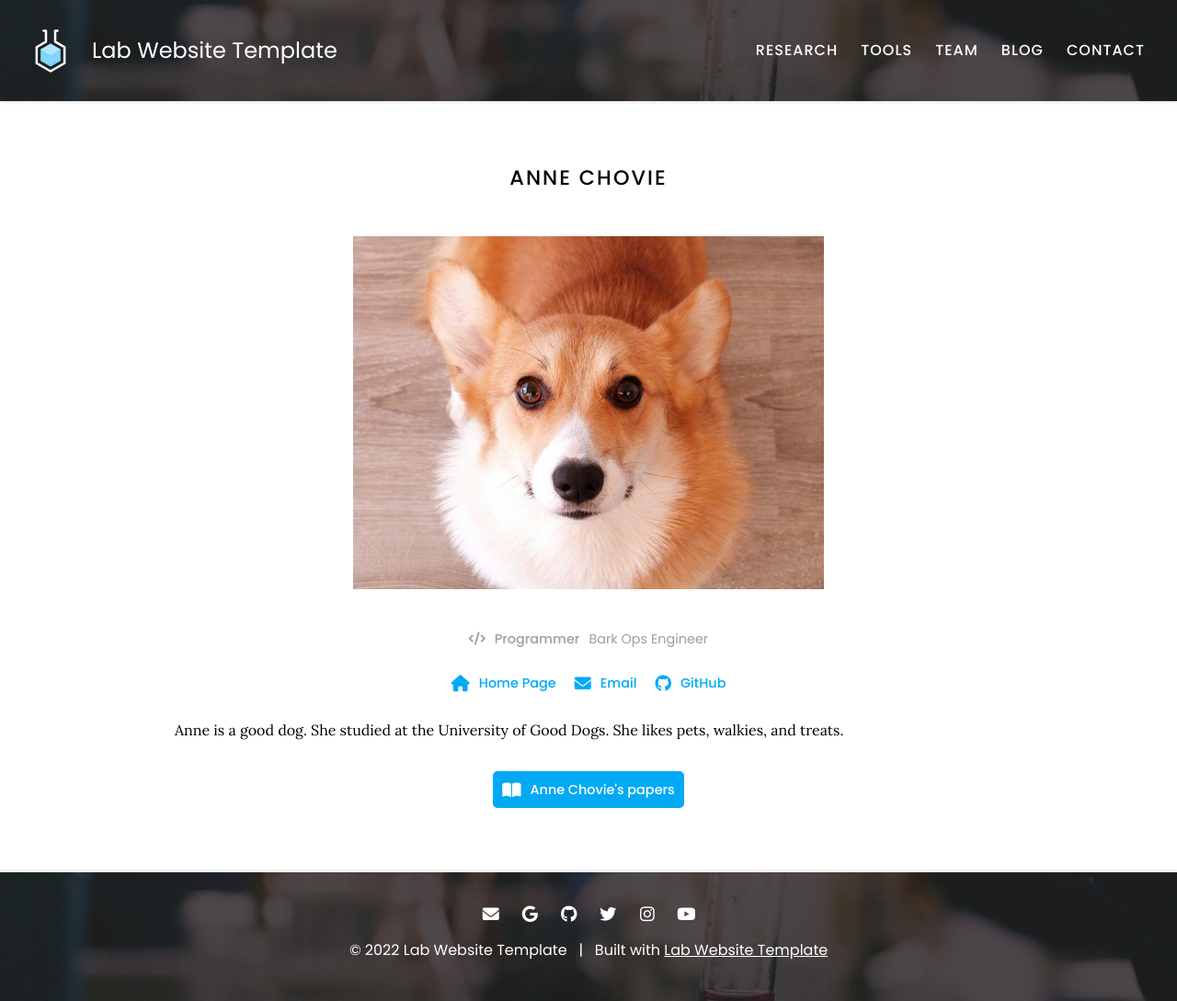
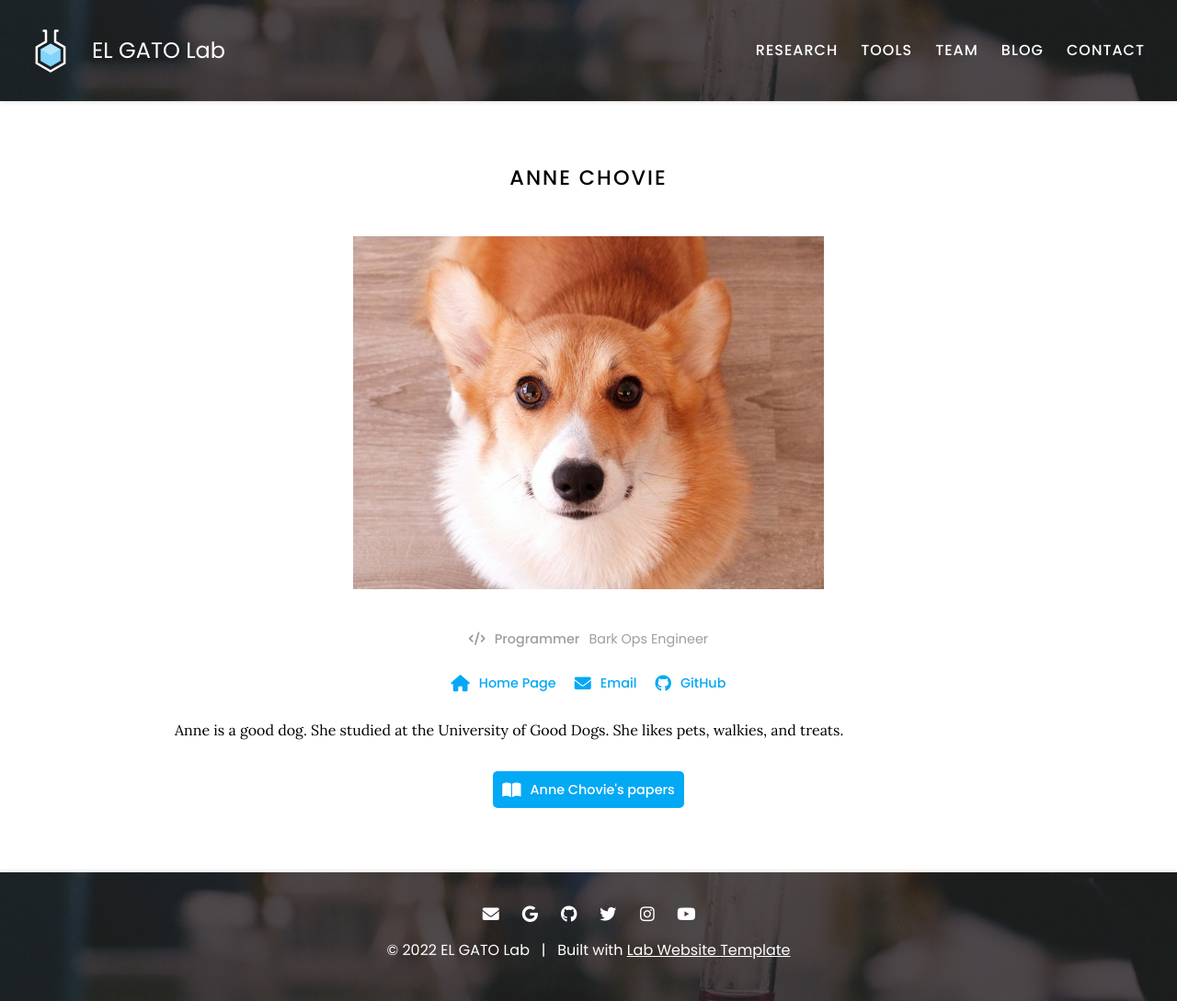
Before and after one commit to bayesomicslab/bayesomicslab.github.io, a Jekyll site: the page built from _members/anne-chovie.md, in a window 1280 px wide. Shown: the whole page at 92% size. Built offline with Jekyll 4.4.1, drawn with Linux system fonts in a browser that asks for light colours.

Commit message:
init config

```diff
--- a/_config.yaml
+++ b/_config.yaml
@@ -1,12 +1,12 @@
 ### basic settings
 
 # site properties and page defaults
-title: Lab Website Template
-description: An easy-to-use, flexible website template for labs, with automatic citations, GitHub tag imports, pre-built components, and more.
+title: EL GATO Lab
+description: Website for the Efficient Learning and Graph Algorithm Techniques for Omics (EL GATO) lab
 logo: images/logo.svg
 header: images/background.jpg
 footer: images/background.jpg
-baseurl: /lab-website-template
+baseurl: /bayesomicslab.github.io
 
 # site social media and other links
 links:
```
Also changed, not shown: favicon.ico (added), favicons/favicon.ico (added), images/dongping.png (added), images/favicon.ico (added), images/sybille.jpg (added), 2 other files.
